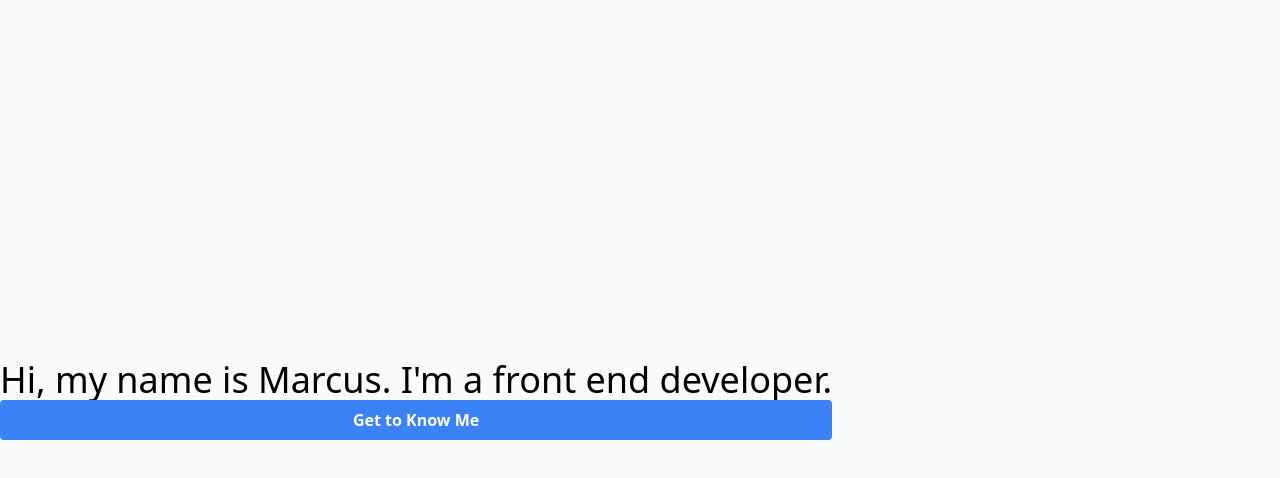
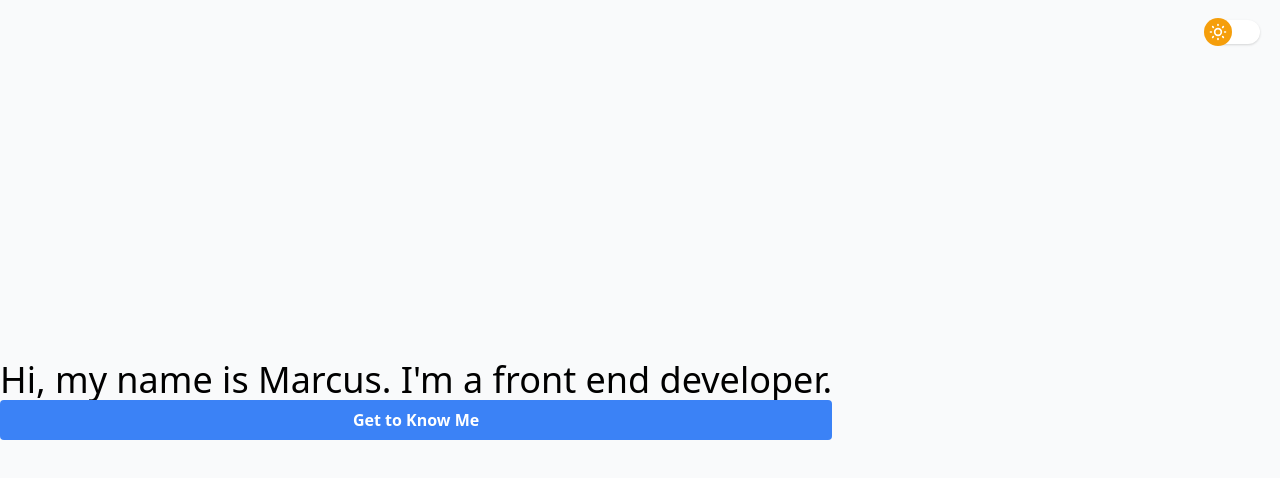
Before and after one commit to mhgamboa/portfolio, a React (Create React App) app: page / in a window 1280 px wide. Shown: the top 478 px of the page. Built offline with nearby package versions, Linux system fonts and the light colour scheme.

Commit message:
Add dark mode functionality

```diff
--- a/src/App.js
+++ b/src/App.js
@@ -1,10 +1,13 @@
 import "./App.css";
 import Hero from "./components/Hero";
+import React, { useState } from "react";
 
 function App() {
+  const [isDark, toggleDarkMode] = useState(false);
+
   return (
-    <main className="h-screen w-screen bg-gray-50 flex">
-      <Hero />
+    <main className={`bg-gray-50 flex ${isDark ? "dark" : ""}`}>
+      <Hero toggleDarkMode={toggleDarkMode} isDark={isDark} />
     </main>
   );
 }
--- /dev/null
+++ b/src/components/DarkModeButton.js
@@ -0,0 +1,58 @@
+import React from "react";
+
+function DarkModeButton({ toggleDarkMode, isDark }) {
+  const darkIcon = `<svg xmlns="http://www.w3.org/2000/svg" fill="none" viewBox="0 0 24 24" stroke="currentColor">
+<path strokeLinecap="round" strokeLinejoin="round" strokeWidth="2" d="M20.354 15.354A9 9 0 018.646 3.646 9.003 9.003 0 0012 21a9.003 9.003 0 008.354-5.646z" />
+</svg>`;
+  const lightIcon = `<svg xmlns="http://www.w3.org/2000/svg" fill="none" viewBox="0 0 24 24" stroke="currentColor">
+<path strokeLinecap="round" strokeLinejoin="round" strokeWidth="2" d="M12 3v1m0 16v1m9-9h-1M4 12H3m15.364 6.364l-.707-.707M6.343 6.343l-.707-.707m12.728 0l-.707.707M6.343 17.657l-.707.707M16 12a4 4 0 11-8 0 4 4 0 018 0z" />
+</svg>`;
+
+  return (
+    <button
+      className="absolute top-5 right-5 w-10 h-5 md:w-12 md:h-6 rounded-2xl bg-white flex items-center transition duration-300 focus:outline-none shadow"
+      onClick={() => toggleDarkMode((isDark) => !isDark)}
+    >
+      <div
+        id="switch-toggle"
+        className={`w-6 h-6 md:w-7 md:h-7 relative rounded-full transition duration-500 transform ${
+          isDark
+            ? "bg-gray-700 translate-x-full"
+            : "bg-yellow-500 -translate-x-2"
+        } p-1 text-white`}
+      >
+        {isDark ? (
+          <svg
+            xmlns="http://www.w3.org/2000/svg"
+            fill="none"
+            viewBox="0 0 24 24"
+            stroke="currentColor"
+          >
+            <path
+              strokeLinecap="round"
+              strokeLinejoin="round"
+              strokeWidth="2"
+              d="M20.354 15.354A9 9 0 018.646 3.646 9.003 9.003 0 0012 21a9.003 9.003 0 008.354-5.646z"
+            />
+          </svg>
+        ) : (
+          <svg
+            xmlns="http://www.w3.org/2000/svg"
+            fill="none"
+            viewBox="0 0 24 24"
+            stroke="currentColor"
+          >
+            <path
+              strokeLinecap="round"
+              strokeLinejoin="round"
+              strokeWidth="2"
+              d="M12 3v1m0 16v1m9-9h-1M4 12H3m15.364 6.364l-.707-.707M6.343 6.343l-.707-.707m12.728 0l-.707.707M6.343 17.657l-.707.707M16 12a4 4 0 11-8 0 4 4 0 018 0z"
+            />
+          </svg>
+        )}
+      </div>
+    </button>
+  );
+}
+
+export default DarkModeButton;
--- a/src/components/Hero.js
+++ b/src/components/Hero.js
@@ -1,15 +1,24 @@
 import React from "react";
+import DarkModeButton from "./DarkModeButton";
 
-function hero() {
+function hero({ toggleDarkMode, isDark }) {
+  let actionButton = `bg-blue-500 hover:bg-blue-700 text-white font-bold py-2 w-auto rounded`;
+  // let darkModeButton = `object-right-top`;
   return (
-    <section className="h-screen w-screen flex items-center">
+    <section className="h-screen w-screen flex items-center dark:bg-gray-900">
+      <DarkModeButton toggleDarkMode={toggleDarkMode} isDark={isDark} />
+
+      {/* <button
+        className="absolute right-4 top-4 dark:text-white"
+        onClick={() => toggleDarkMode((isDark) => !isDark)}
+      >
+        toggle
+      </button> */}
       <div className="flex flex-col">
-        <h1 className="text-4xl text-center font-medium">
+        <h1 className="text-4xl text-center font-medium dark:text-white">
           Hi, my name is <span>Marcus</span>. I'm a front end developer.
         </h1>
-        <button className="bg-blue-500 hover:bg-blue-700 text-white font-bold py-2 w-auto rounded">
-          Get to Know Me
-        </button>
+        <button className={actionButton}>Get to Know Me</button>
       </div>
     </section>
   );
--- a/tailwind.config.js
+++ b/tailwind.config.js
@@ -1,6 +1,6 @@
 module.exports = {
   purge: ["./src/**/*.{js,jsx,ts,tsx}", "./public/index.html"],
-  darkMode: false, // or 'media' or 'class'
+  darkMode: "class", // or 'media' or 'class'
   theme: {
     extend: {},
   },
```
